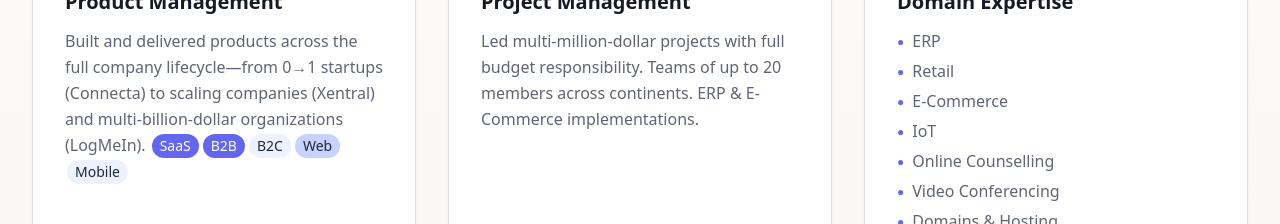
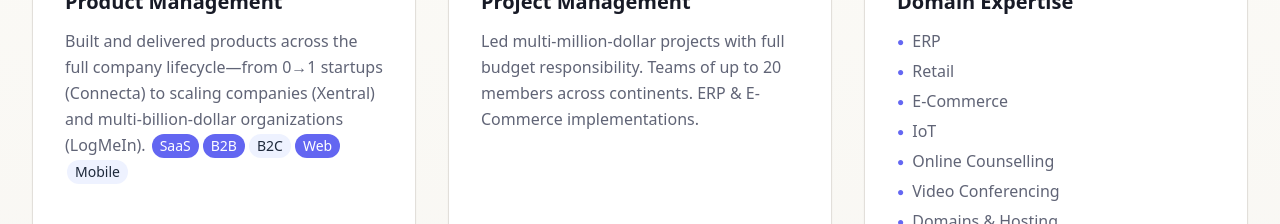
Before and after one commit to io-ogni/ioana-elevate-5558487523489, a React (Vite) app: page / in a window 1280 px wide. Shown: the part 2140-2364 px from the top of the page. Built offline with nearby package versions, Linux system fonts and the light colour scheme; the HTML template or start-up script is replaced by a standard one.

Commit message:
Update experience badge colors
Co-authored-by: io-ogni <141247571+io-ogni@users.noreply.github.com>

```diff
--- a/src/components/Experience.tsx
+++ b/src/components/Experience.tsx
@@ -11,7 +11,7 @@ const experiences = [
       { label: "SaaS", level: "primary" },
       { label: "B2B", level: "primary" },
       { label: "B2C", level: "light" },
-      { label: "Web", level: "medium" },
+      { label: "Web", level: "primary" },
       { label: "Mobile", level: "light" },
     ],
   },
```
